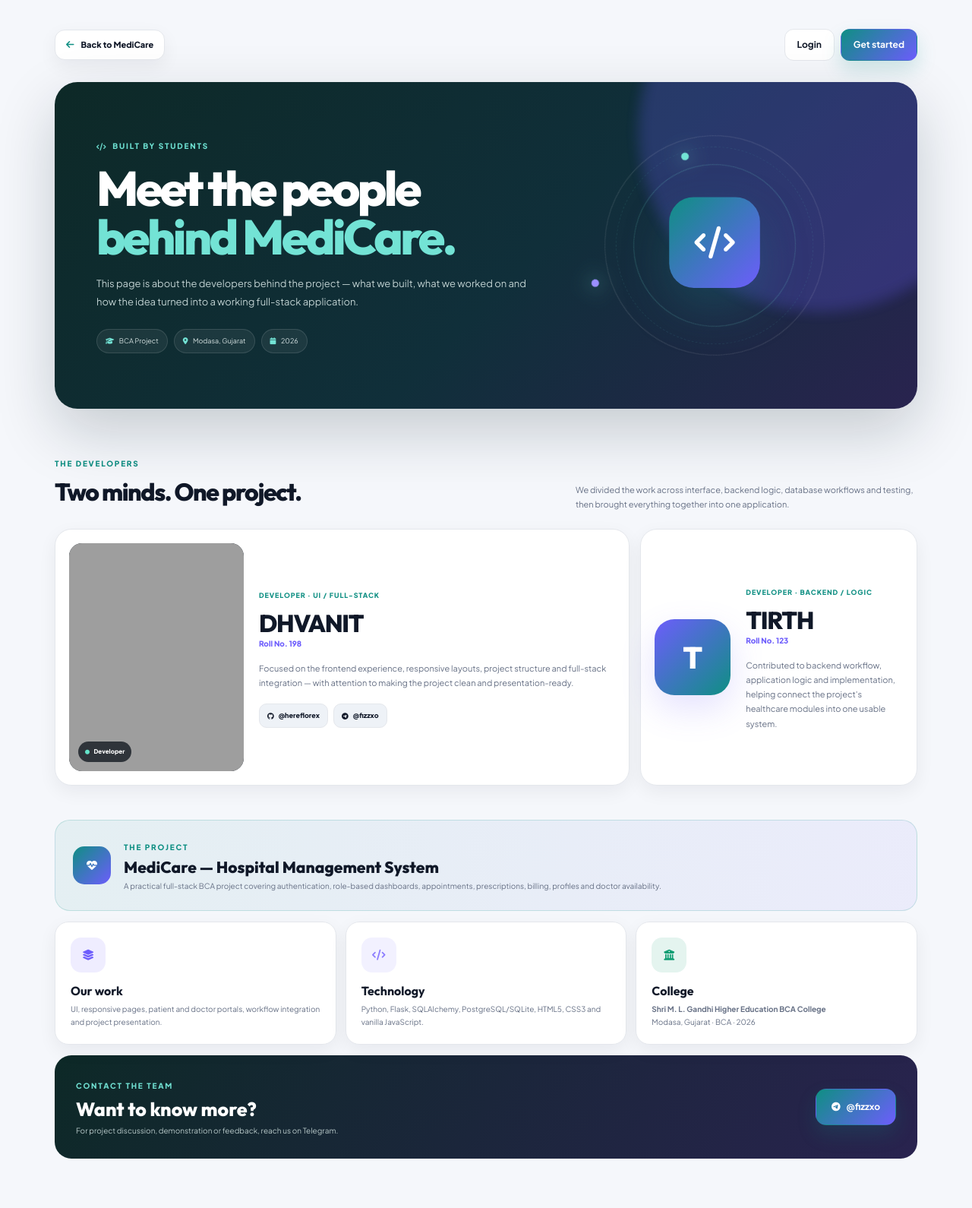
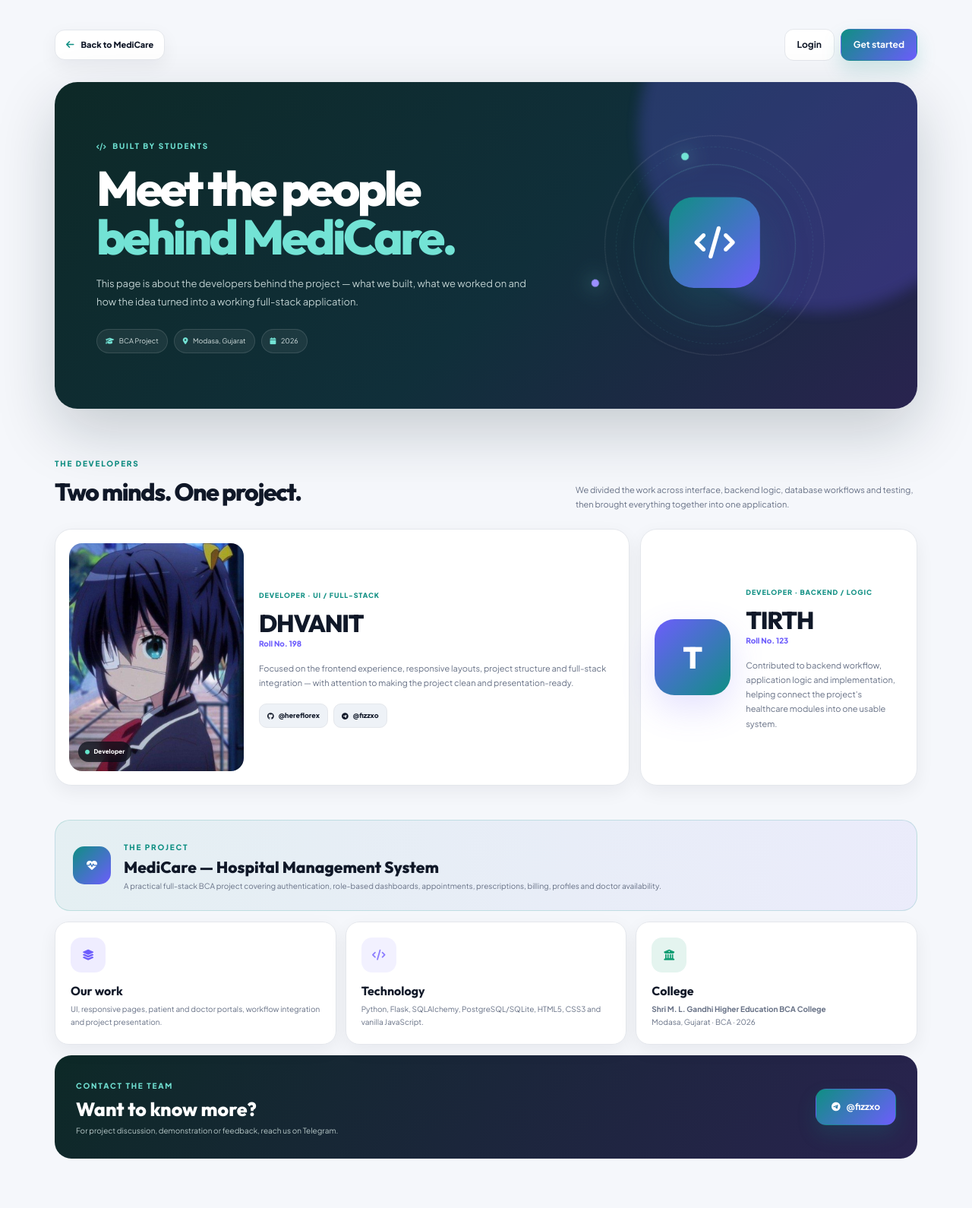
Before and after one commit to hereflorex/Medicare-project---by-florex-, a Flask app: page /about in a window 1280 px wide. Shown: the whole page at 76% size. Run offline with Flask 3, Linux system fonts and the light colour scheme; some libraries are stand-ins or nearby versions; grey boxes are pictures that could not be loaded.

Commit message:
Update about.html

```diff
--- a/templates/about.html
+++ b/templates/about.html
@@ -41,7 +41,7 @@
     <div class="developer-grid">
       <article class="developer-card developer-featured">
         <div class="developer-photo-wrap">
-          <img class="developer-photo" src="{{ url_for('static', filename='img/dhvanit-placeholder.svg') }}" alt="Dhvanit">
+          <img class="developer-photo" src="{{ url_for('static', filename='img/dhvanit.jpg') }}" alt="Dhvanit">
           <span class="developer-online"><i class="fa-solid fa-circle"></i> Developer</span>
         </div>
         <div class="developer-info">
```
